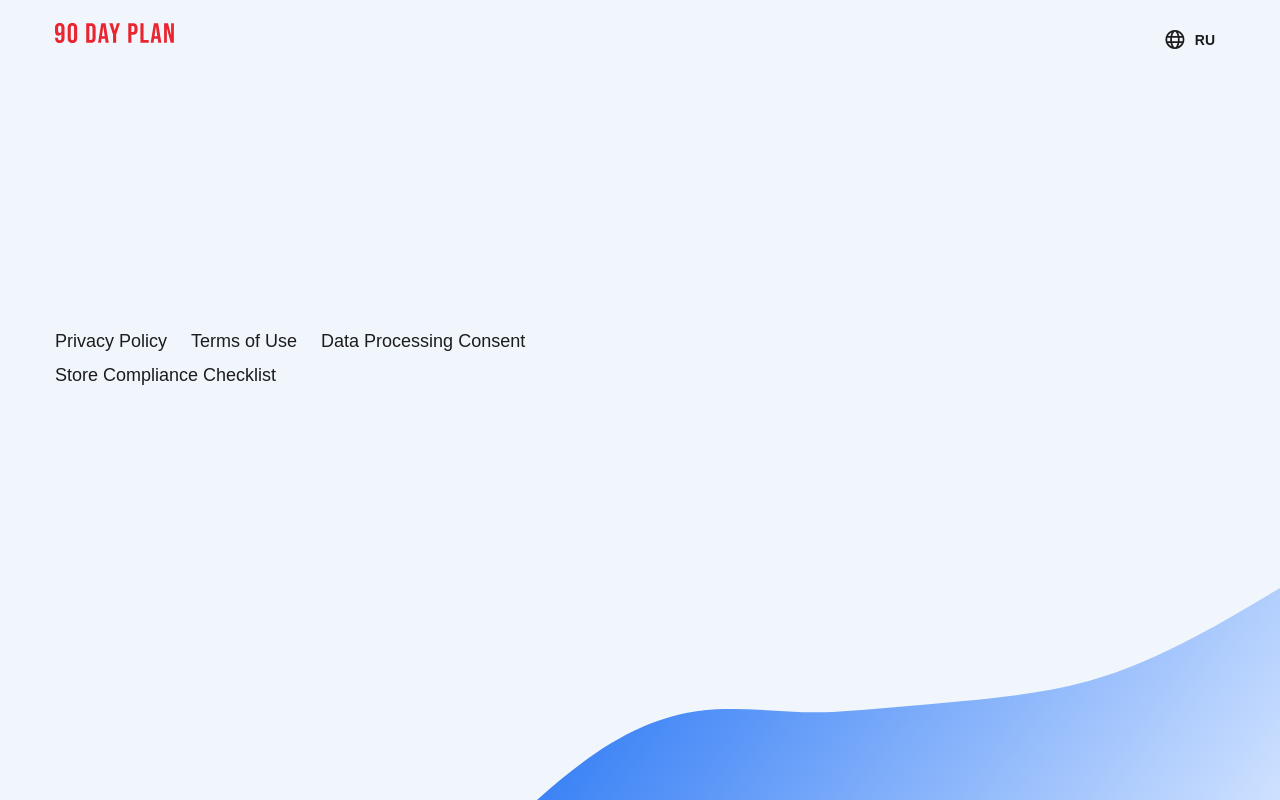
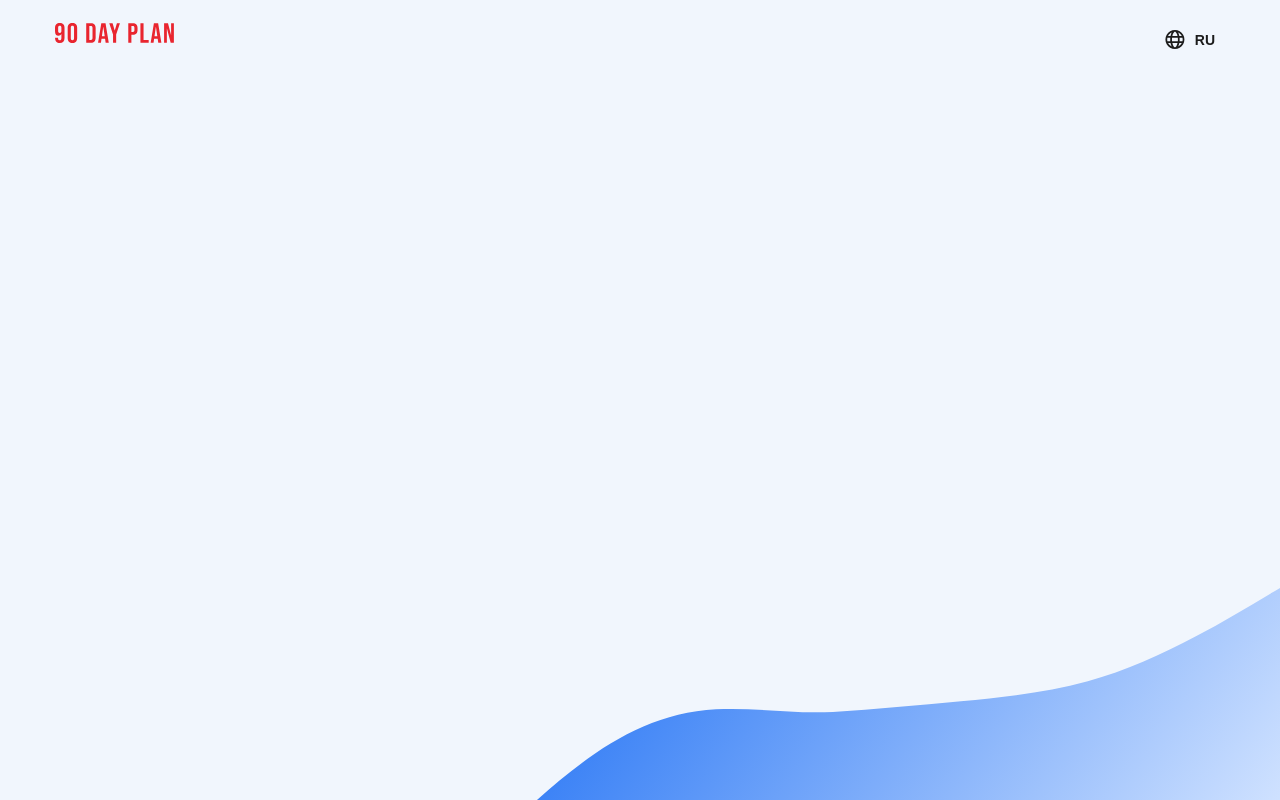
Before and after one commit to finik404/html-level_up, a website: page src/terms.html in a window 1280 px wide. Drawn offline with nearby package versions, Linux system fonts and the light colour scheme; files that its build step writes are made by us from their sources; a web font is replaced by a local one.

Commit message:
some updates

```diff
--- a/src/blocks/footer.html
+++ b/src/blocks/footer.html
@@ -6,14 +6,10 @@
   <div class="box">
     <div class="content">
       <div class="list">
-        <a href="policy.html" data-i18n="policy" class="item">Privacy Policy</a>
-        <a href="terms.html" data-i18n="terms" class="item">Terms of Use</a>
-        <a href="consent.html" data-i18n="consent" class="item"
-          >Data Processing Consent</a
-        >
-        <a href="compliance.html" data-i18n="compliance" class="item"
-          >Store Compliance Checklist</a
-        >
+        <a href="/policy" data-i18n="policy" class="item"></a>
+        <a href="/terms" data-i18n="terms" class="item"></a>
+        <a href="/consent" data-i18n="consent" class="item"></a>
+        <a href="/compliance" data-i18n="compliance" class="item"></a>
       </div>
       <p class="support" data-i18n="support"></p>
     </div>
--- a/src/blocks/main/head.html
+++ b/src/blocks/main/head.html
@@ -2,15 +2,9 @@
   <meta charset="UTF-8" />
   <meta http-equiv="X-UA-Compatible" content="IE=edge" />
   <meta name="viewport" content="width=device-width, initial-scale=1.0" />
-  <title data-i18n="@@title">Wondary: Учить редкие и интереcные слова</title>
-  <meta
-    name="description"
-    content="Wondary - мобильное приложение для изучения редких слов и терминов. Для тех, кто хочет расширить словарный запас и обогатить речь"
-  />
-  <meta
-    name="keywords"
-    content="Wondary, изучение слов, редкие слова, словарный запас, интересные слова, необычные слова, тренировки слов, обучение словам, запоминание терминов, лексика, приложение для слов, термины, изучение языка"
-  />
+  <title data-i18n="@@title"></title>
+  <meta name="description" content="" />
+  <meta name="keywords" content="" />
   <meta name="author" content="Dmitriy Bozhko" />
 
   <!-- Favicon -->
```
Also changed, not shown: src/index.html (+1 -1 lines).
